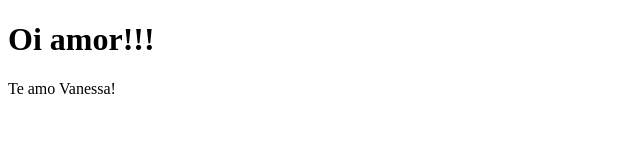
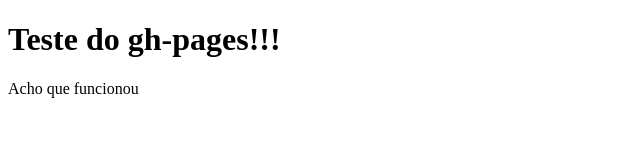
Before and after one commit to fpfrimer/gh_pages_teste, a plain HTML site: page index.html in a window 1280 px wide. Shown: the whole page, without its empty margins (0-640 px from the left). Drawn offline with Linux system fonts and the light colour scheme.

Commit message:
Update index.html

```diff
--- a/index.html
+++ b/index.html
@@ -6,7 +6,7 @@
     <title>Site de teste</title>
 </head>
 <body>
-    <h1> Oi amor!!!</h1>
-    <p>Te amo Vanessa!</p>
+    <h1> Teste do gh-pages!!!</h1>
+    <p>Acho que funcionou</p>
 </body>
 </html>
```
